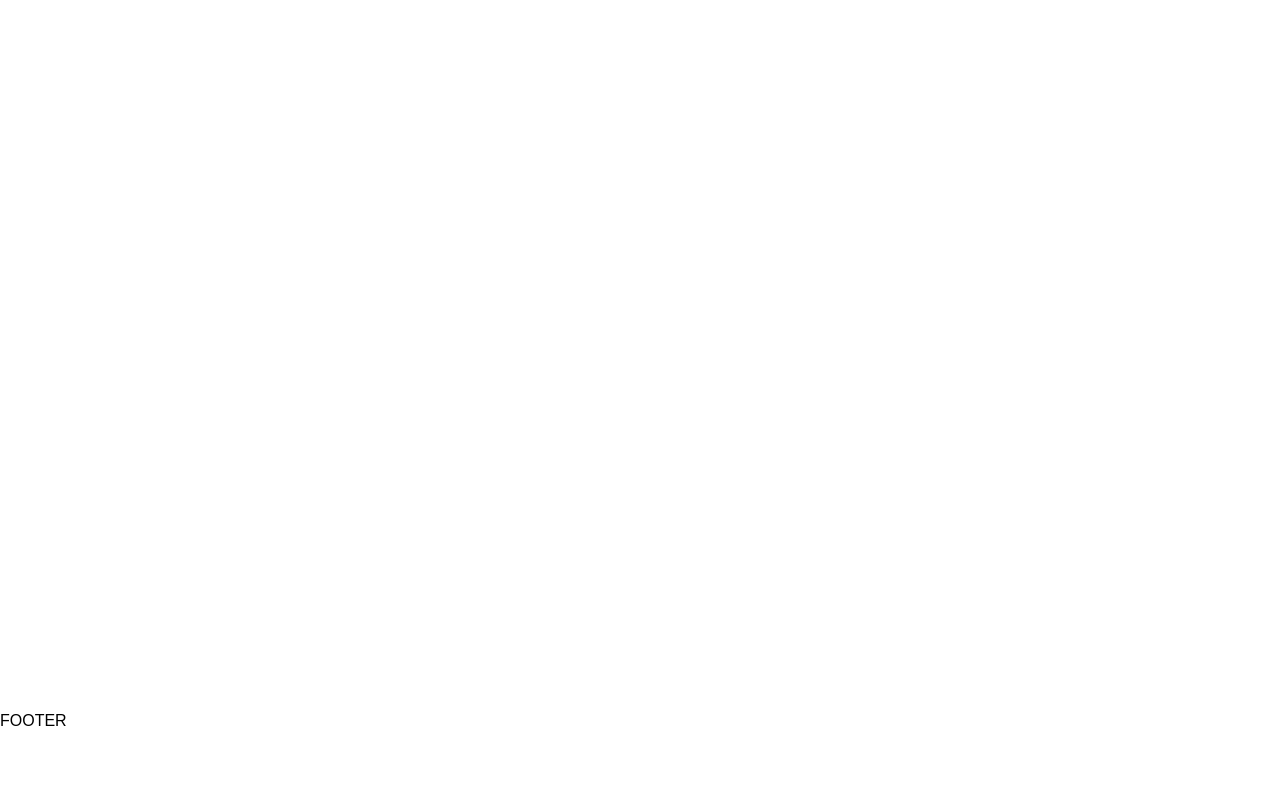
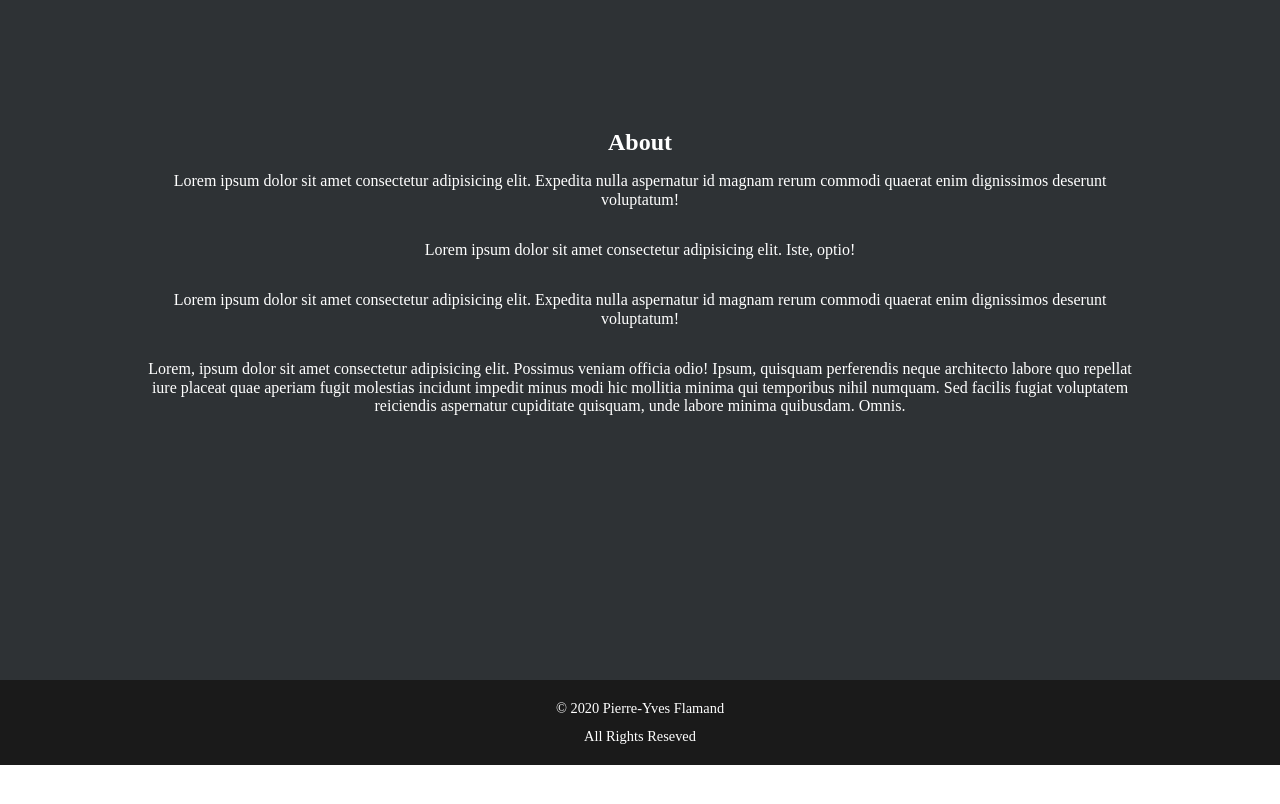
Before and after one commit to PierreYvesFlamand/Portfolio, a React (Create React App) app: page / in a window 1280 px wide. Shown: the part 920-1724 px from the top of the page. After the commit the page ends 1685 px from the top, so only its background shows below. Built offline with nearby package versions, Linux system fonts and the light colour scheme.

Commit message:
Added Footer / Aside / About

```diff
--- a/public/index.html
+++ b/public/index.html
@@ -8,5 +8,6 @@
     </head>
     <body>
         <div id="root"></div>
+        <script src="https://kit.fontawesome.com/7ed389b8ef.js" crossorigin="anonymous"></script>
     </body>
 </html>
--- a/src/App.js
+++ b/src/App.js
@@ -3,6 +3,7 @@ import React, { useEffect, useState } from 'react';
 import Loader from 'react-loader-spinner';
 import 'react-loader-spinner/dist/loader/css/react-spinner-loader.css';
 
+import AsideSocial from './containers/AsideSocial/AsideSocial';
 import Header from './containers/Header/Header';
 import About from './containers/About/About';
 import Footer from './containers/Footer/Footer';
@@ -29,6 +30,7 @@ export default function App() {
         </div>
     ) : (
         <>
+            <AsideSocial />
             <Header data={data} />
             <About />
             <Footer />
--- a/src/containers/About/About.css
+++ b/src/containers/About/About.css
@@ -1,3 +1,27 @@
 .about {
-    height: 100vh;
+    min-height: 100vh;
+    background: #2e3235;
+    color: #fff;
+    display: flex;
+    justify-content: center;
+    align-items: center;
+    font-family: 'Inconsolata';
+    text-align: center;
 }
+
+.about-container {
+    max-width: 1000px;
+    display: flex;
+    justify-content: center;
+    align-items: center;
+    flex-direction: column;
+    transform: scale(0.4);
+    opacity: 0;
+
+    transition: all 800ms;
+}
+
+.about-container.fade-in {
+    transform: scale(1);
+    opacity: 1;
+}
--- a/src/containers/About/About.js
+++ b/src/containers/About/About.js
@@ -1,10 +1,43 @@
-import React from 'react';
+import React, { useRef, useState, useEffect } from 'react';
 import './About.css';
 
-export default function Footer() {
+export default function About() {
+    const ref = useRef();
+    const [fadeIn, setFadeIn] = useState(false);
+
+    useEffect(() => {
+        const observer = new IntersectionObserver((entries) => {
+            if (entries[0].isIntersecting) {
+                setFadeIn(true);
+                observer.unobserve(ref.current);
+            }
+        });
+        observer.observe(ref.current);
+
+        return () => observer.unobserve(ref.current);
+    }, []);
+
     return (
-        <section className='about'>
-            <p>ABOUT</p>
+        <section className='about' id='about-me'>
+            <div className={`about-container${fadeIn ? ' fade-in' : ''}`} ref={ref}>
+                <h2>About</h2>
+                <p>
+                    Lorem ipsum dolor sit amet consectetur adipisicing elit. Expedita nulla aspernatur id
+                    magnam rerum commodi quaerat enim dignissimos deserunt voluptatum!
+                </p>
+                <p>Lorem ipsum dolor sit amet consectetur adipisicing elit. Iste, optio!</p>
+                <p>
+                    Lorem ipsum dolor sit amet consectetur adipisicing elit. Expedita nulla aspernatur id
+                    magnam rerum commodi quaerat enim dignissimos deserunt voluptatum!
+                </p>
+                <p>
+                    Lorem, ipsum dolor sit amet consectetur adipisicing elit. Possimus veniam officia odio!
+                    Ipsum, quisquam perferendis neque architecto labore quo repellat iure placeat quae aperiam
+                    fugit molestias incidunt impedit minus modi hic mollitia minima qui temporibus nihil
+                    numquam. Sed facilis fugiat voluptatem reiciendis aspernatur cupiditate quisquam, unde
+                    labore minima quibusdam. Omnis.
+                </p>
+            </div>
         </section>
     );
 }
--- /dev/null
+++ b/src/containers/AsideSocial/AsideSocial.css
@@ -0,0 +1,79 @@
+.aside-social {
+    position: fixed;
+    height: 0;
+    top: 50%;
+    left: 0;
+    font-size: 1rem;
+    z-index: 99;
+}
+
+.aside-social ul {
+    position: relative;
+    list-style: none;
+    margin: 0;
+    padding: 0;
+}
+
+.aside-social li {
+    width: 9em;
+    padding-left: 1em;
+    height: 3.5em;
+    position: absolute;
+    top: 0;
+    left: -5.8em;
+
+    transition: all 0.45s cubic-bezier(0.175, 0.885, 0.32, 1.275);
+}
+
+.aside-social li:hover {
+    left: -1em;
+}
+
+.aside-social .aside-social-linkedin {
+    top: -7em;
+    background-color: #0077b5;
+}
+
+.aside-social .aside-social-github {
+    top: -3.5em;
+    background-color: #333333;
+}
+
+.aside-social .aside-social-email {
+    top: 0;
+    background-color: #c73939;
+}
+
+.aside-social .aside-social-resume {
+    top: 3.5em;
+    background-color: #6eb8bf;
+}
+
+.aside-social .aside-social-resume i {
+    padding-right: 0.1em;
+}
+
+.aside-social a {
+    display: flex;
+    justify-content: end;
+    align-items: center;
+    padding: 1em;
+}
+
+.aside-social a:link,
+.aside-social a:visited,
+.aside-social a:hover {
+    color: white;
+    text-decoration: none;
+}
+
+.aside-social a span {
+    width: 100%;
+    text-align: center;
+    font-size: 1.1rem;
+}
+
+.aside-social a i {
+    margin-left: 0.5em;
+    font-size: 1.5rem;
+}
--- /dev/null
+++ b/src/containers/AsideSocial/AsideSocial.js
@@ -0,0 +1,35 @@
+import React from 'react';
+import './AsideSocial.css';
+
+export default function AsideSocial() {
+    return (
+        <aside className='aside-social'>
+            <ul>
+                <li className='aside-social-linkedin'>
+                    <a href='#'>
+                        <span>Linkedin</span>
+                        <i className='fab fa-linkedin'></i>
+                    </a>
+                </li>
+                <li className='aside-social-github'>
+                    <a href='#'>
+                        <span>Github</span>
+                        <i className='fab fa-github'></i>
+                    </a>
+                </li>
+                <li className='aside-social-email'>
+                    <a href='#'>
+                        <span>Email</span>
+                        <i className='far fa-envelope'></i>
+                    </a>
+                </li>
+                <li className='aside-social-resume'>
+                    <a href='#'>
+                        <span>Resume</span>
+                        <i className='fas fa-file'></i>
+                    </a>
+                </li>
+            </ul>
+        </aside>
+    );
+}
--- a/src/containers/Footer/Footer.css
+++ b/src/containers/Footer/Footer.css
@@ -1,3 +1,23 @@
 .footer {
-    height: 500vh;
+    background-color: rgb(26, 26, 26);
+    color: #fff;
+    font-family: 'Inconsolata';
+    font-weight: 400;
+    margin: 0;
+    font-size: 0.9rem;
 }
+
+.footer-container {
+    max-width: max-content;
+    margin: 0 auto;
+    display: flex;
+    flex-direction: column;
+    justify-content: center;
+    align-items: center;
+    padding: 1em 0;
+}
+
+.footer-container p {
+    margin: 0;
+    padding: 0.4em 0;
+}
--- a/src/containers/Footer/Footer.js
+++ b/src/containers/Footer/Footer.js
@@ -4,7 +4,10 @@ import './Footer.css';
 export default function Footer() {
     return (
         <footer className='footer'>
-            <p>FOOTER</p>
+            <div className='footer-container'>
+                <p>© 2020 Pierre-Yves Flamand</p>
+                <p>All Rights Reseved</p>
+            </div>
         </footer>
     );
 }
```
